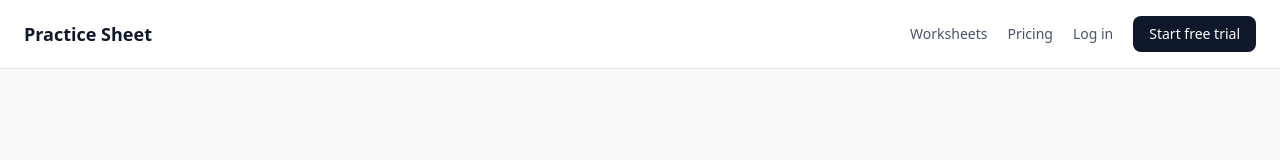
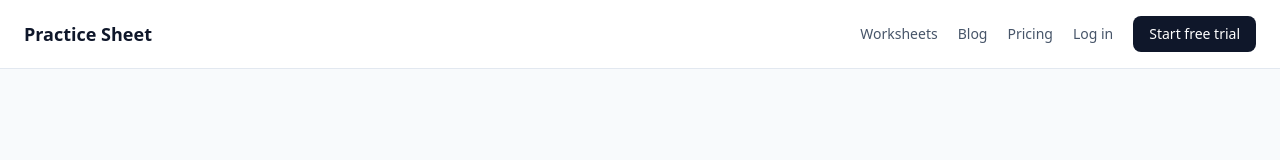
Before and after one commit to mustaifa/worksheet-saas, a Next.js app: page / in a window 1280 px wide. Shown: the top 160 px of the page. Built offline with nearby package versions, Linux system fonts and the light colour scheme; no server answers.

Commit message:
Update Navbar.tsx

```diff
--- a/components/Navbar.tsx
+++ b/components/Navbar.tsx
@@ -12,6 +12,7 @@ export default function Navbar() {
       </Link>
       <div className="flex items-center gap-5 text-sm">
         <Link href="/worksheets" className="text-slate-600 hover:text-slate-900">Worksheets</Link>
+        <Link href="/blog" className="text-slate-600 hover:text-slate-900">Blog</Link>
         <Link href="/pricing" className="text-slate-600 hover:text-slate-900">Pricing</Link>
         {status === "authenticated" ? (
           <>
```
